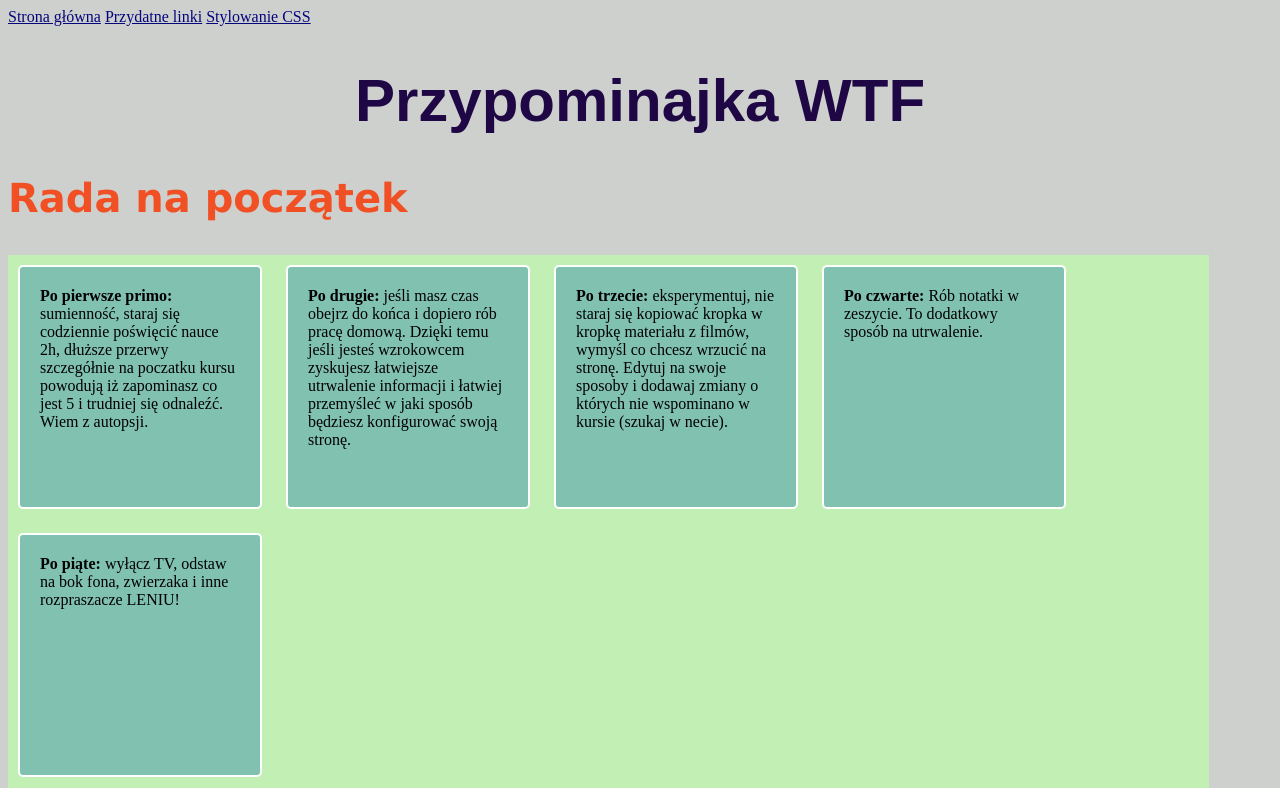
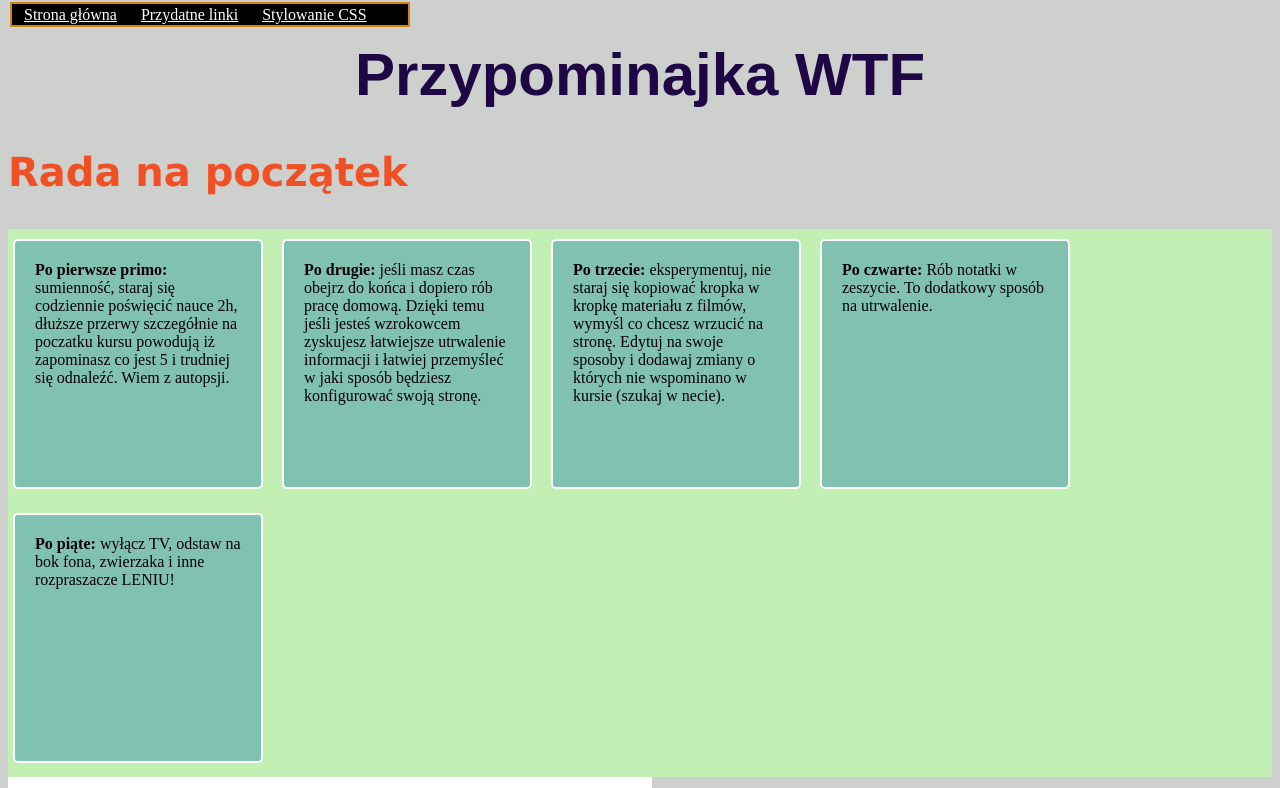
Before and after one commit to MateuszbW/homepage, a plain HTML site: page index.html in a window 1280 px wide. Shown: the top 788 px of the page. Drawn offline with Linux system fonts and the light colour scheme; a web font is replaced by a local one.

Commit message:
top links-position fixed

```diff
--- a/index.html
+++ b/index.html
@@ -15,7 +15,7 @@
 
 <body>
     <header>
-        <nav>
+        <nav class="link-box">
             <a id="linki" href="index.html"> Strona główna</a>
             <a id="linki" href="przydatne-linki.html"> Przydatne linki</a>
             <a id="linki" href="pomoc-css.html">Stylowanie CSS</a>
--- a/style.css
+++ b/style.css
@@ -59,15 +59,28 @@ color: gray;
 }
 
 
-
-a {
-    color: rgb(17, 185, 87)
-}
+#linki {
+    color: white;
+    margin: 10px 10px;
 
 
+}
+.link-box{
+    position: fixed;
+    display:inline-block;
+    box-sizing: border-box;
+    background: black;
+    top: 2px;
+    width: 400px;
+    height: 25px;
+    padding: 2px;
+    z-index: 1000;
+    border-width: 2px;
+    border-style: solid;
+    border-color: #cf8516;
+    border-radius: 1px;
+    margin: 0px 2px;
 
-#linki {
-    color: rgb(6, 6, 124);
 }
 
 
@@ -79,11 +92,8 @@ a {
 
 .box1{
     background: rgba(194, 239, 179, 1);
-    width: 95%;
-    min-height: 200px;
-
-
-
+    width: 100%;
+    min-height: 100px;
 }
 
 
@@ -91,14 +101,16 @@ a {
     background: rgba(88, 164, 176, 0.6);
     display: inline-block; /*; ------jeżeli np: masz kilka pudełek to ustawia je od lewej do prawej do samego dołu */
     overflow: auto; /*dokłada nam scroll w boxie*/
-    height: 200px;
-    width: 200px;
+    box-sizing: border-box; /*ustawiam wartości bordera, tak by nie musiec sumować pikseli */
+    height: 250px;
+    width: 250px;
     padding: 20px ; /*np. wyświetla teksy z marginesem w pierwszym pudełku. Góra, prawo, dół, lewo, można też dać dwie wartości wtedy bedzie to góra-dół, prawo-lewo*/
     border-width: 2px; /*ramka boxu*/
     border-style: solid; /*obramowanie stałe*/
     border-color: white;
     border-radius: 5px; /*promień narożników ramki, można zrobić pełne kółko dając 50%*/
     margin: 10px 10px 10px 10px ; /* margin: 10px auto; ---odpycha wszystko co na zewnątrz o wartość*/
+    margin-left: min(5px, 5%);
 
 }
 
@@ -112,5 +124,14 @@ a {
     border-color: white;
     border-radius: 5px;
     margin: 10px 10px ;
+}
 
+.box4{
+    background: white;
+    display: inline-block;
+    height: 12px;
+    width: 12px;
+    border-width: 2px;
+    border-style: solid;
+    margin: 2px 2px ;
 }
```
